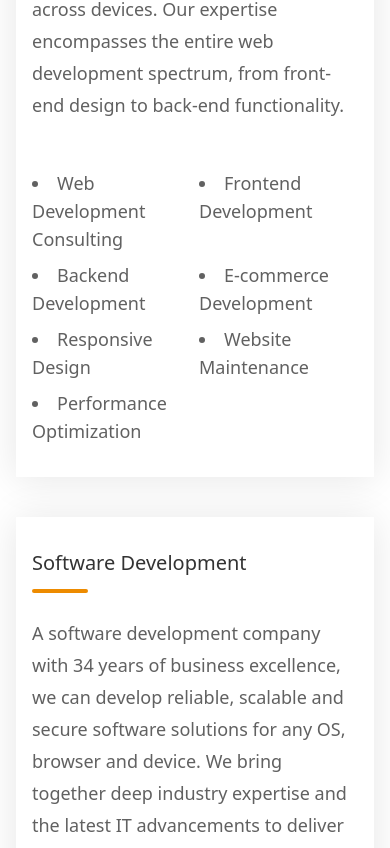
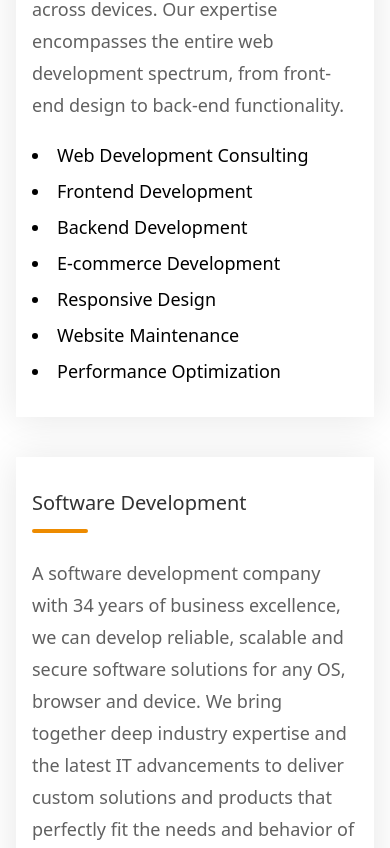
Before and after one commit to Malik-Haziq/CWN-Tech, a React (Vite) app: page / in a window 390 px wide. Shown: the part 1452-2300 px from the top of the page. Built offline with nearby package versions, Linux system fonts and the light colour scheme; a web font is replaced by a local one.

Commit message:
services section responsived

```diff
--- a/src/pages/home/Home.jsx
+++ b/src/pages/home/Home.jsx
@@ -222,8 +222,8 @@ function EachService({heading, desc, list, containerStyles}) {
   return (
     <div className={"my-10 "+ containerStyles} >
       <h3 className="h3 mb-10 text-sub-heading">{heading}</h3>
-      <p className="text-sub-para text-lg md:text-xl leading-8 mb-12">{desc}</p>
-      <ul className="grid grid-cols-2 text-lg md:text-xl gap-y-2 sm:gap-y-4 md:gap-y-8 gap-2  list-disc list-inside text-sub-para">
+      <p className="text-sub-para text-lg md:text-xl leading-8 mb-5 sm:mb-12">{desc}</p>
+      <ul className="grid sm:grid-cols-2 text-lg md:text-xl gap-y-2 sm:gap-y-4 md:gap-y-8 gap-2  list-disc list-inside sm:text-sub-para">
         {list.map((li, i) => {
           return <li key={i}>{li}</li>;
         })}
```
